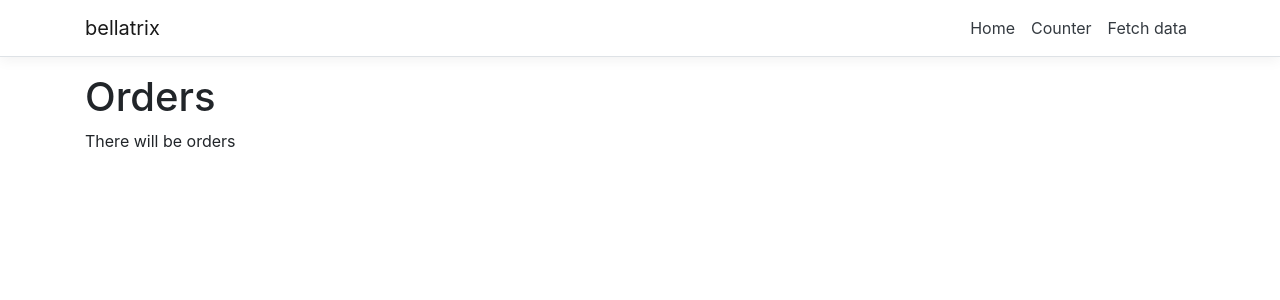
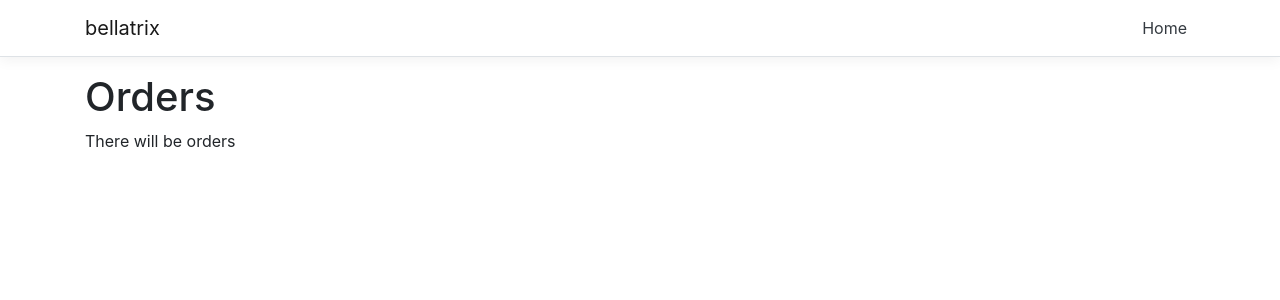
Before and after one commit to alesterre/Bellatrix, a React (Create React App) app in the folder ClientApp/: page / in a window 1280 px wide. Shown: the top 300 px of the page. Built offline with nearby package versions, Linux system fonts and the light colour scheme.

Commit message:
Deleted standard template pages from Navbar

```diff
--- a/ClientApp/src/components/NavMenu.tsx
+++ b/ClientApp/src/components/NavMenu.tsx
@@ -41,12 +41,6 @@
                 <NavItem>
                   <NavLink tag={Link} className="text-dark" to="/">Home</NavLink>
                 </NavItem>
-                <NavItem>
-                  <NavLink tag={Link} className="text-dark" to="/counter">Counter</NavLink>
-                </NavItem>
-                <NavItem>
-                  <NavLink tag={Link} className="text-dark" to="/fetch-data">Fetch data</NavLink>
-                </NavItem>
               </ul>
             </Collapse>
           </Container>
```
